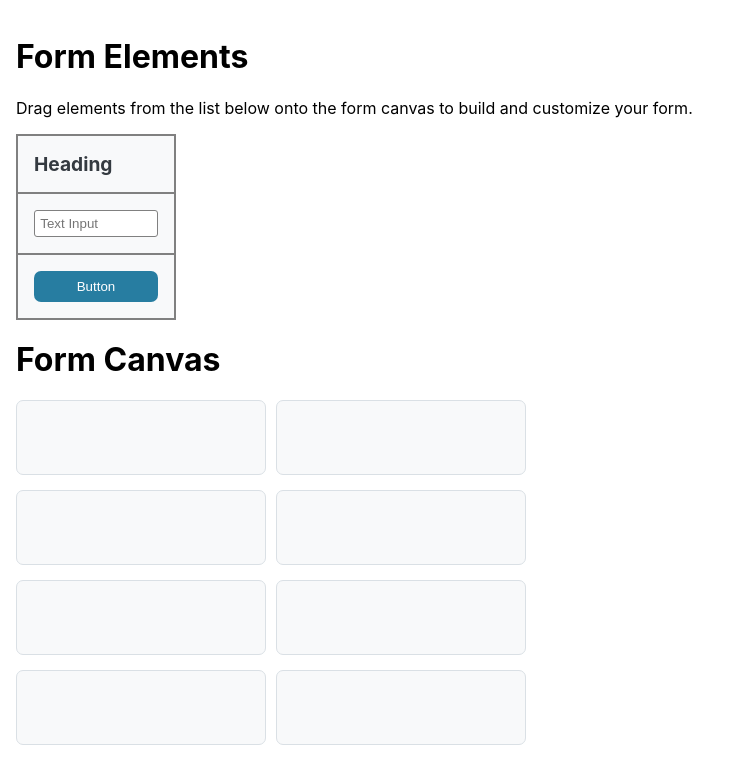
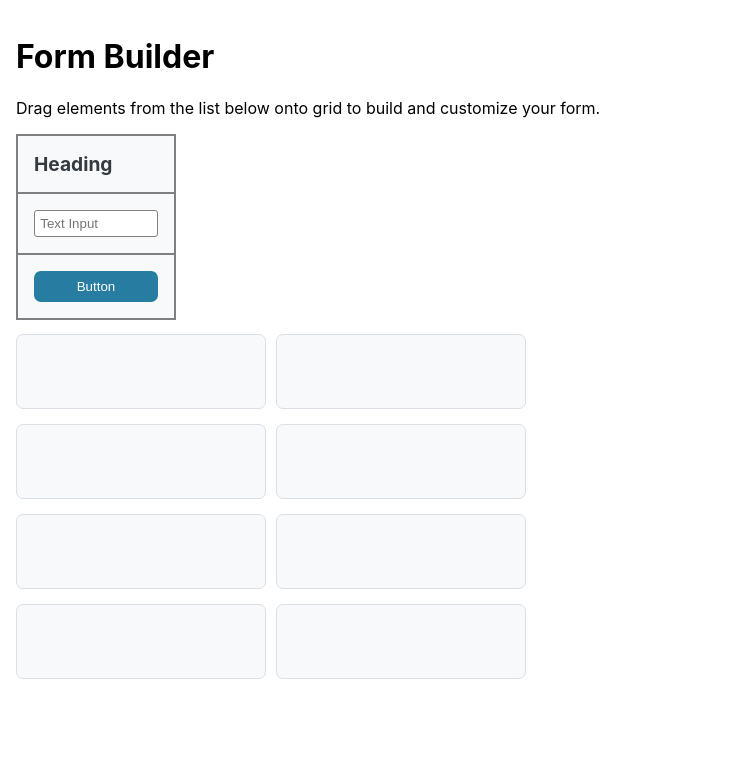
Before and after one commit to conceptlogic/form-builder, a React (Create React App) app: page / in a window 1280 px wide. Shown: the top 784 px of the page, without its empty margins (0-734 px from the left). Built offline with nearby package versions, Linux system fonts and the light colour scheme.

Commit message:
Canvas cell component

```diff
--- a/package.json
+++ b/package.json
@@ -6,6 +6,8 @@
     "@testing-library/jest-dom": "^5.16.1",
     "@testing-library/react": "^12.1.2",
     "@testing-library/user-event": "^13.5.0",
+    "classnames": "^2.3.1",
+    "prop-types": "^15.8.0",
     "react": "^17.0.2",
     "react-dom": "^17.0.2",
     "react-scripts": "5.0.0",
--- /dev/null
+++ b/src/CanvasCell.js
@@ -0,0 +1,47 @@
+import pt from "prop-types";
+import cx from "classnames";
+
+import nextData from "./nextData";
+
+import s from "./CanvasCell.module.scss";
+
+const CanvasCell = ({ data, index, setCanvasData, canvasData }) => {
+  const handlers = {
+    clearCell: (e) => {
+      if (e.target.className === s.clearCell) {
+        const next = nextData({
+          canvasData,
+          index: e.currentTarget.dataset.index,
+          indexData: {},
+        });
+
+        setCanvasData(next);
+      }
+    },
+  };
+
+  return (
+    <div
+      className={cx(s.dropCell, data.element && s.hasElement)}
+      data-index={index}
+      onClick={handlers.clearCell}
+    >
+      {data.element && (
+        <span className={s.clearCell} title="Clear cell">
+          x
+        </span>
+      )}
+
+      {data.element}
+    </div>
+  );
+};
+
+CanvasCell.propTypes = {
+  data: pt.object.isRequired,
+  index: pt.number.isRequired,
+  setCanvasData: pt.func.isRequired,
+  canvasData: pt.array.isRequired,
+};
+
+export default CanvasCell;
--- /dev/null
+++ b/src/CanvasCell.module.scss
@@ -0,0 +1,28 @@
+.dropCell {
+  background-color: #f8f9fa;
+  border: solid 1px darken(#f8f9fa, 10%);
+  border-radius: 7px;
+  height: 75px;
+  padding: 1rem;
+  position: relative;
+  transition: all 0.5s;
+
+  &:hover {
+    .clearCell {
+      display: block;
+    }
+  }
+
+  &.hasElement {
+    border: 0;
+    background-color: transparent;
+  }
+}
+
+.clearCell {
+  cursor: pointer;
+  display: none;
+  position: absolute;
+  right: 0;
+  top: 0;
+}
--- a/src/ElementTray.js
+++ b/src/ElementTray.js
@@ -1,3 +1,5 @@
+import { elementIdentifiers } from "./constants";
+
 import s from "./ElementTray.module.scss";
 
 const ElementTray = () => {
@@ -10,27 +12,39 @@ const ElementTray = () => {
   return (
     <>
       <header>
-        <h1>Form Elements</h1>
+        <h1>Form Builder</h1>
         <p>
-          Drag elements from the list below onto the form canvas to build and
-          customize your form.
+          Drag elements from the list below onto grid to build and customize
+          your form.
         </p>
       </header>
       <ul onDragStart={handlers.dragStart} className={s.elementTray}>
         <li title="Add a Heading">
-          <div className={s.draggable} draggable data-element="heading">
+          <div
+            className={s.draggable}
+            draggable
+            data-element={elementIdentifiers.heading}
+          >
             <h1>Heading</h1>
           </div>
         </li>
 
         <li title="Add a Text Input">
-          <div className={s.draggable} draggable data-element="text-input">
+          <div
+            className={s.draggable}
+            draggable
+            data-element={elementIdentifiers.textInput}
+          >
             <input type="text" placeholder="Text Input" />
           </div>
         </li>
 
         <li title="Add a Button">
-          <div className={s.draggable} draggable data-element="button">
+          <div
+            className={s.draggable}
+            draggable
+            data-element={elementIdentifiers.button}
+          >
             <button>Button</button>
           </div>
         </li>
--- a/src/ElementTray.module.scss
+++ b/src/ElementTray.module.scss
@@ -3,7 +3,7 @@
 
   li {
     border: solid 2px gray;
-    background: #f8f9fa;
+    background-color: #f8f9fa;
     list-style: none;
     margin-bottom: -2px;
     transition: all 0.5s;
--- a/src/FormCanvas.js
+++ b/src/FormCanvas.js
@@ -1,4 +1,7 @@
 import { useState } from "react";
+
+import CanvasCell from "./CanvasCell";
+import nextData from "./nextData";
 
 import s from "./FormCanvas.module.scss";
 
@@ -23,31 +26,20 @@ const FormCanvas = () => {
       }
     },
     drop: (e) => {
-      const nextData = Object.assign([], canvasData, {
-        [e.target.dataset.index]: {
+      const next = nextData({
+        canvasData,
+        index: e.target.dataset.index,
+        indexData: {
           element: e.dataTransfer.getData("text/json"),
         },
       });
 
-      setCanvasData(nextData);
-
+      setCanvasData(next);
       e.target.className = e.target.className.replace(s.dropTarget, "");
-    },
-    clearCell: (e) => {
-      if (e.target.className === s.clearCell) {
-        const nextData = Object.assign([], canvasData, {
-          [e.currentTarget.dataset.index]: {},
-        });
-
-        setCanvasData(nextData);
-      }
     },
   };
 
   return (
-    <>
-      <h1>Form Canvas</h1>
-
     <div
       className={s.formCanvas}
       onDragOver={handlers.dragOver}
@@ -56,23 +48,15 @@ const FormCanvas = () => {
       onDrop={handlers.drop}
     >
       {canvasData.map((data, i) => (
-          <div
-            className={s.dropCell}
+        <CanvasCell
+          data={data}
           key={i}
-            data-index={i}
-            onClick={handlers.clearCell}
-          >
-            {data.element && (
-              <span className={s.clearCell} title="Clear cell">
-                x
-              </span>
-            )}
-
-            {data.element}
-          </div>
+          index={i}
+          canvasData={canvasData}
+          setCanvasData={setCanvasData}
+        />
       ))}
     </div>
-    </>
   );
 };
 
--- a/src/FormCanvas.module.scss
+++ b/src/FormCanvas.module.scss
@@ -5,31 +5,7 @@
   row-gap: 15px;
 }
 
-.dropCell {
-  background: #f8f9fa;
-  border: solid 1px darken(#f8f9fa, 10%);
-  border-radius: 7px;
-  height: 75px;
-  padding: 1rem;
-  position: relative;
-  transition: all 0.5s;
-
-  &:hover {
-    .clearCell {
-      display: block;
-    }
-  }
-}
-
 .dropTarget {
-  background: lighten(#277da1, 50%);
+  background-color: lighten(#277da1, 50%);
   border: dashed 1px #277da1;
 }
-
-.clearCell {
-  cursor: pointer;
-  display: none;
-  position: absolute;
-  right: 0.5rem;
-  top: 0.5rem;
-}
--- /dev/null
+++ b/src/constants.js
@@ -0,0 +1,7 @@
+const elementIdentifiers = {
+  textInput: "textInput",
+  heading: "heading",
+  button: "button",
+};
+
+export { elementIdentifiers };
--- /dev/null
+++ b/src/nextData.js
@@ -0,0 +1,7 @@
+const nextData = ({ canvasData, index, indexData }) => {
+  return Object.assign([], canvasData, {
+    [index]: indexData,
+  });
+};
+
+export default nextData;
```
Also changed, not shown: 1 other file (tests, documents, lock files or other folders). Lines whose indentation alone changed are shown as unchanged.
